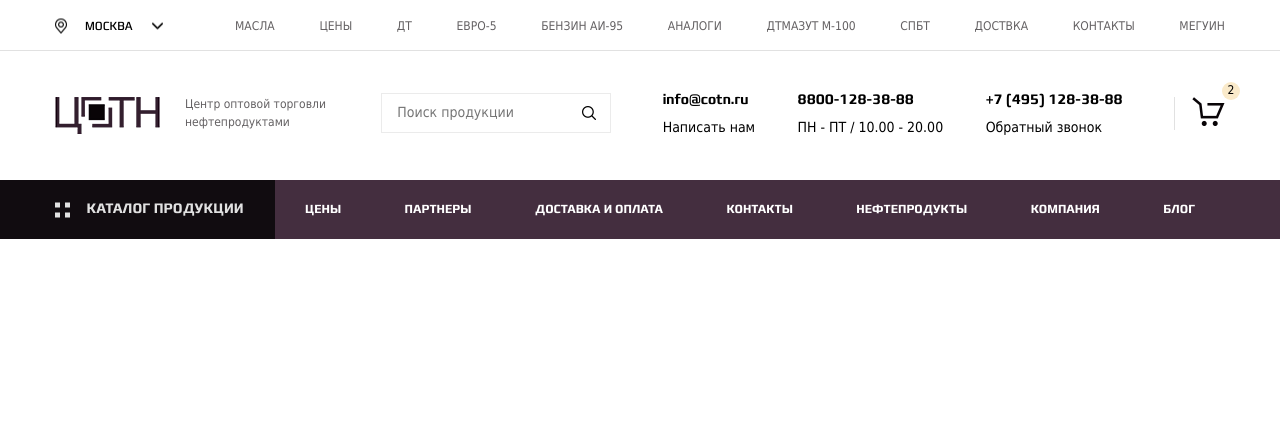
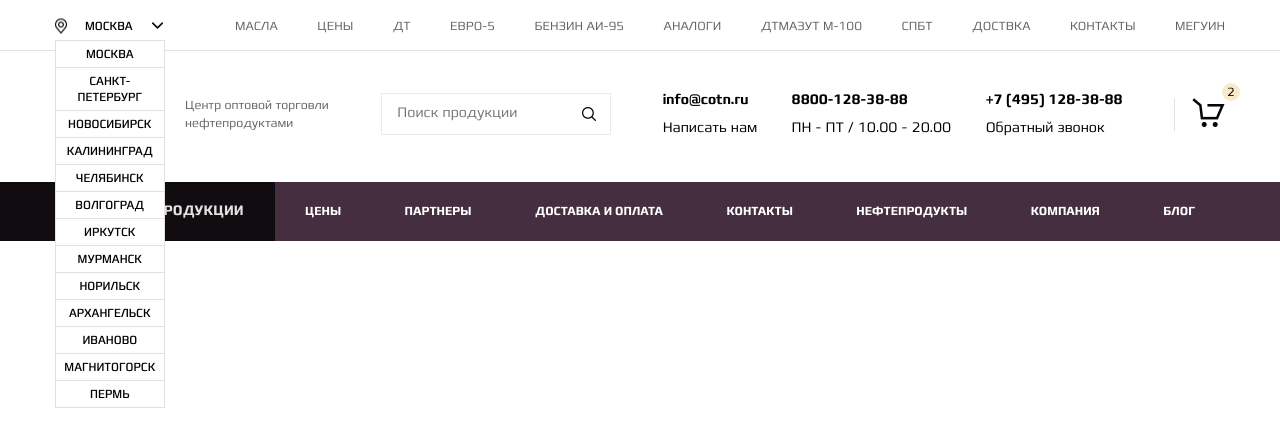
Before and after one commit to kirillgenets/cotn, a website: page www/index.html in a window 1280 px wide. Both pictures are taken after a click on the element "МОСКВА". Drawn offline with nearby package versions, Linux system fonts and the light colour scheme; files that its build step writes are made by us from their sources; files whose address does not match are found by name; a web font is replaced by a local one.

Commit message:
created cities list

```diff
--- a/www/index.html
+++ b/www/index.html
@@ -21,27 +21,45 @@
 						<span class="cities__chosen-city">
 							Москва
 						</span>
-						<ul class="cities__list">
-							<li class="cities__city">
+						<ul class="cities__list hidden">
+							<li class="cities__city" data-option data-value="">
+								Москва
+							</li>
+							<li class="cities__city" data-option data-value="">
 								Санкт-Петербург
 							</li>
-							<li class="cities__city">
+							<li class="cities__city" data-option data-value="">
 								Новосибирск
 							</li>
-							<li class="cities__city">
+							<li class="cities__city" data-option data-value="">
 								Калининград
 							</li>
-							<li class="cities__city">
+							<li class="cities__city" data-option data-value="">
 								Челябинск
 							</li>
-							<li class="cities__city">
+							<li class="cities__city" data-option data-value="">
 								Волгоград
 							</li>
-							<li class="cities__city">
+							<li class="cities__city" data-option data-value="">
 								Иркутск
 							</li>
-							<li class="cities__city">
+							<li class="cities__city" data-option data-value="">
 								Мурманск
+							</li>
+							<li class="cities__city" data-option data-value="">
+								Норильск
+							</li>
+							<li class="cities__city" data-option data-value="">
+								Архангельск
+							</li>
+							<li class="cities__city" data-option data-value="">
+								Иваново
+							</li>
+							<li class="cities__city" data-option data-value="">
+								Магнитогорск
+							</li>
+							<li class="cities__city" data-option data-value="">
+								Пермь
 							</li>
 						</ul>
 					</li>
--- a/www/js/main.js
+++ b/www/js/main.js
@@ -0,0 +1,34 @@
+var chosenCity = document.querySelector('.cities__chosen-city');
+var citiesList = document.querySelector('.cities__list');
+
+chosenCity.addEventListener('click', onChosenCityClick);
+chosenCity.addEventListener('mousedown', function (evt) {
+	evt.preventDefault();
+});
+
+citiesList.addEventListener('click', onCitiesListClick);
+
+function onChosenCityClick() {
+
+	showCitiesList();
+
+}
+
+function onCitiesListClick(evt) {
+
+	setNewCity(evt.target.textContent);
+	citiesList.classList.add('hidden');
+
+}
+
+function showCitiesList() {
+
+	citiesList.classList.toggle('hidden');
+
+}
+
+function setNewCity(city) {
+
+	chosenCity.textContent = city;
+
+}
--- a/www/scss/_cities.scss
+++ b/www/scss/_cities.scss
@@ -7,6 +7,8 @@ CITIES
 
 	margin: 0;
 	padding: 0;
+
+	position: relative;
 }
 
 .cities__chosen-city {
@@ -15,7 +17,6 @@ CITIES
 	position: relative;
 
 	font-size: 12px;
-	font-weight: 400;
 	text-transform: uppercase;
 
 	cursor: pointer;
@@ -30,11 +31,9 @@ CITIES
 
 		position: absolute;
 		right: 0;
-		top: 50%;
+		top: 4px;
 
 		background-image: url(../img/arrow-point-to-right.png);
-
-		transform: translateY(-50%);
 	}
 
 	&::before {
@@ -52,10 +51,44 @@ CITIES
 		transform: translateY(-50%);
 	}
 
+	&--opened {
+
+		&::after {
+			transform: rotate(180deg);
+		}
+
+	}
+
 }
 
 .cities__list {
-	display: none;
+	list-style: none;
+
+	width: 100%;
+	margin: 0;
+	padding: 0;
+	border: 1px solid #e1e1e1;
+	border-top: none;
+
+	position: absolute;
+	left: 0;
+	top: calc(100% + 5px);
+	z-index: 1;
+
+	background-color: #fff;
+
+	font-size: 12px;
+	text-transform: uppercase;
+	text-align: center;
+}
+
+.cities__city {
+	padding: 5px 2px;
+	border-top: 1px solid #e1e1e1;
+
+	cursor: pointer;
+
+	transition: 0.3s;
 }
 
 /*RESPONSIVE*/
@@ -74,4 +107,16 @@ CITIES
 
 	}
 
+	.cities__city {
+
+		&:hover {
+			opacity: 0.8;
+		}
+
+		&:active {
+			opacity: 0.6;
+		}
+
+	}
+
 }
--- a/www/scss/_typography.scss
+++ b/www/scss/_typography.scss
@@ -30,6 +30,6 @@ TYPOGRAPHY
 
 @font-face{
 	font-family: 'Francker Light';
-	src: url('../fonts/FranckerCYR-CondensedLight.otf') format('opentype');
+	src: url('../fonts/FranckerCYR-Light.otf') format('opentype');
 	font-display: swap;
 }
```
Also changed, not shown: 1 other file.
